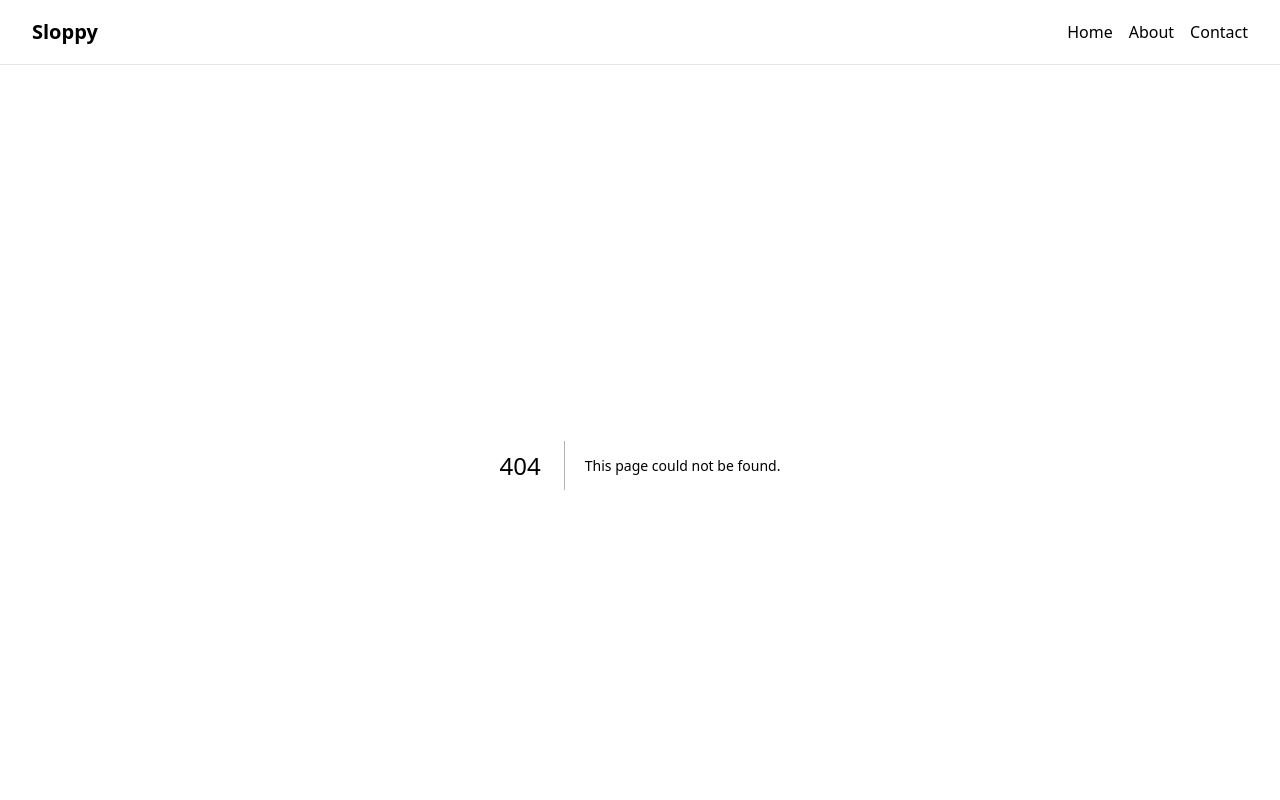
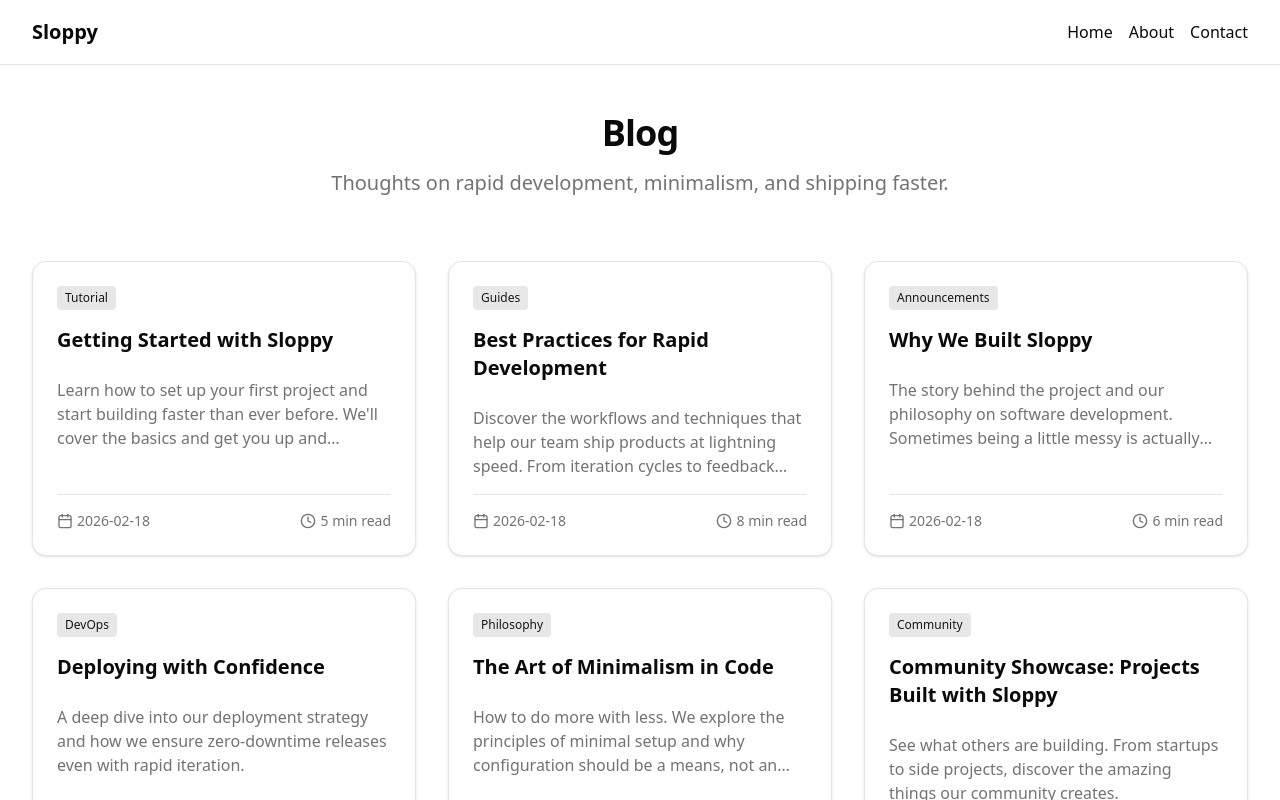
Before and after one commit to mikepowersbot/sloppy-2026-02-18-12-23-39, a Next.js app: page /blog in a window 1280 px wide. Before the commit this address had no page. Shown: the top 800 px of the page. Built offline with nearby package versions, Linux system fonts and the light colour scheme.

Commit message:
Complete task: Add Blog index

```diff
--- /dev/null
+++ b/src/app/blog/page.tsx
@@ -0,0 +1,109 @@
+import { Card, CardContent, CardHeader, CardTitle } from "@/components/ui/card";
+import { Calendar, Clock, ArrowRight } from "lucide-react";
+
+const placeholderPosts = [
+  {
+    id: 1,
+    title: "Getting Started with Sloppy",
+    excerpt: "Learn how to set up your first project and start building faster than ever before. We'll cover the basics and get you up and running in minutes.",
+    date: "2026-02-18",
+    readTime: "5 min read",
+    category: "Tutorial"
+  },
+  {
+    id: 2,
+    title: "Best Practices for Rapid Development",
+    excerpt: "Discover the workflows and techniques that help our team ship products at lightning speed. From iteration cycles to feedback loops.",
+    date: "2026-02-18",
+    readTime: "8 min read",
+    category: "Guides"
+  },
+  {
+    id: 3,
+    title: "Why We Built Sloppy",
+    excerpt: "The story behind the project and our philosophy on software development. Sometimes being a little messy is actually the right answer.",
+    date: "2026-02-18",
+    readTime: "6 min read",
+    category: "Announcements"
+  },
+  {
+    id: 4,
+    title: "Deploying with Confidence",
+    excerpt: "A deep dive into our deployment strategy and how we ensure zero-downtime releases even with rapid iteration.",
+    date: "2026-02-18",
+    readTime: "7 min read",
+    category: "DevOps"
+  },
+  {
+    id: 5,
+    title: "The Art of Minimalism in Code",
+    excerpt: "How to do more with less. We explore the principles of minimal setup and why configuration should be a means, not an end.",
+    date: "2026-02-18",
+    readTime: "4 min read",
+    category: "Philosophy"
+  },
+  {
+    id: 6,
+    title: "Community Showcase: Projects Built with Sloppy",
+    excerpt: "See what others are building. From startups to side projects, discover the amazing things our community creates.",
+    date: "2026-02-18",
+    readTime: "5 min read",
+    category: "Community"
+  }
+];
+
+export default function BlogIndex() {
+  return (
+    <div className="min-h-screen py-12 px-4 sm:px-6 lg:px-8">
+      <div className="max-w-7xl mx-auto">
+        {/* Header */}
+        <div className="text-center mb-16">
+          <h1 className="text-4xl font-bold tracking-tight mb-4">
+            Blog
+          </h1>
+          <p className="text-xl text-muted-foreground max-w-2xl mx-auto">
+            Thoughts on rapid development, minimalism, and shipping faster.
+          </p>
+        </div>
+
+        {/* Blog Grid */}
+        <div className="grid gap-8 md:grid-cols-2 lg:grid-cols-3">
+          {placeholderPosts.map((post) => (
+            <Card key={post.id} className="flex flex-col h-full hover:shadow-lg transition-shadow">
+              <CardHeader>
+                <div className="flex items-center gap-2 mb-2">
+                  <span className="text-xs font-medium text-primary bg-primary/10 px-2 py-1 rounded">
+                    {post.category}
+                  </span>
+                </div>
+                <CardTitle className="text-xl line-clamp-2">
+                  {post.title}
+                </CardTitle>
+              </CardHeader>
+              <CardContent className="flex flex-col flex-grow">
+                <p className="text-muted-foreground mb-4 line-clamp-3">
+                  {post.excerpt}
+                </p>
+                <div className="mt-auto pt-4 border-t flex items-center justify-between text-sm text-muted-foreground">
+                  <div className="flex items-center gap-1">
+                    <Calendar className="h-4 w-4" />
+                    <span>{post.date}</span>
+                  </div>
+                  <div className="flex items-center gap-1">
+                    <Clock className="h-4 w-4" />
+                    <span>{post.readTime}</span>
+                  </div>
+                </div>
+              </CardContent>
+            </Card>
+          ))}
+        </div>
+
+        {/* Footer note */}
+        <div className="mt-16 text-center text-sm text-muted-foreground">
+          <p>Placeholder posts generated at 2/18/2026, 1:45:00 PM</p>
+        </div>
+      </div>
+    </div>
+  );
+}
```
